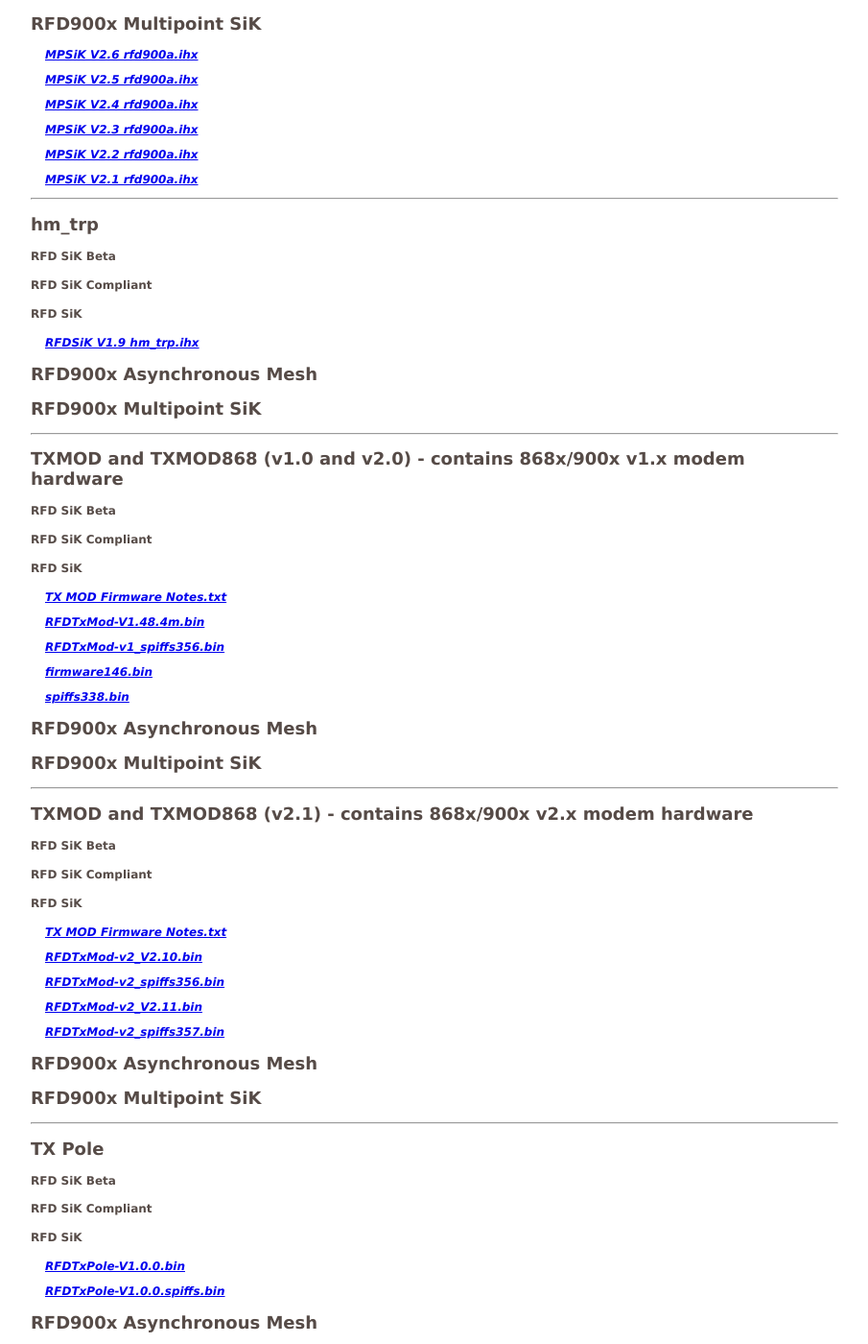
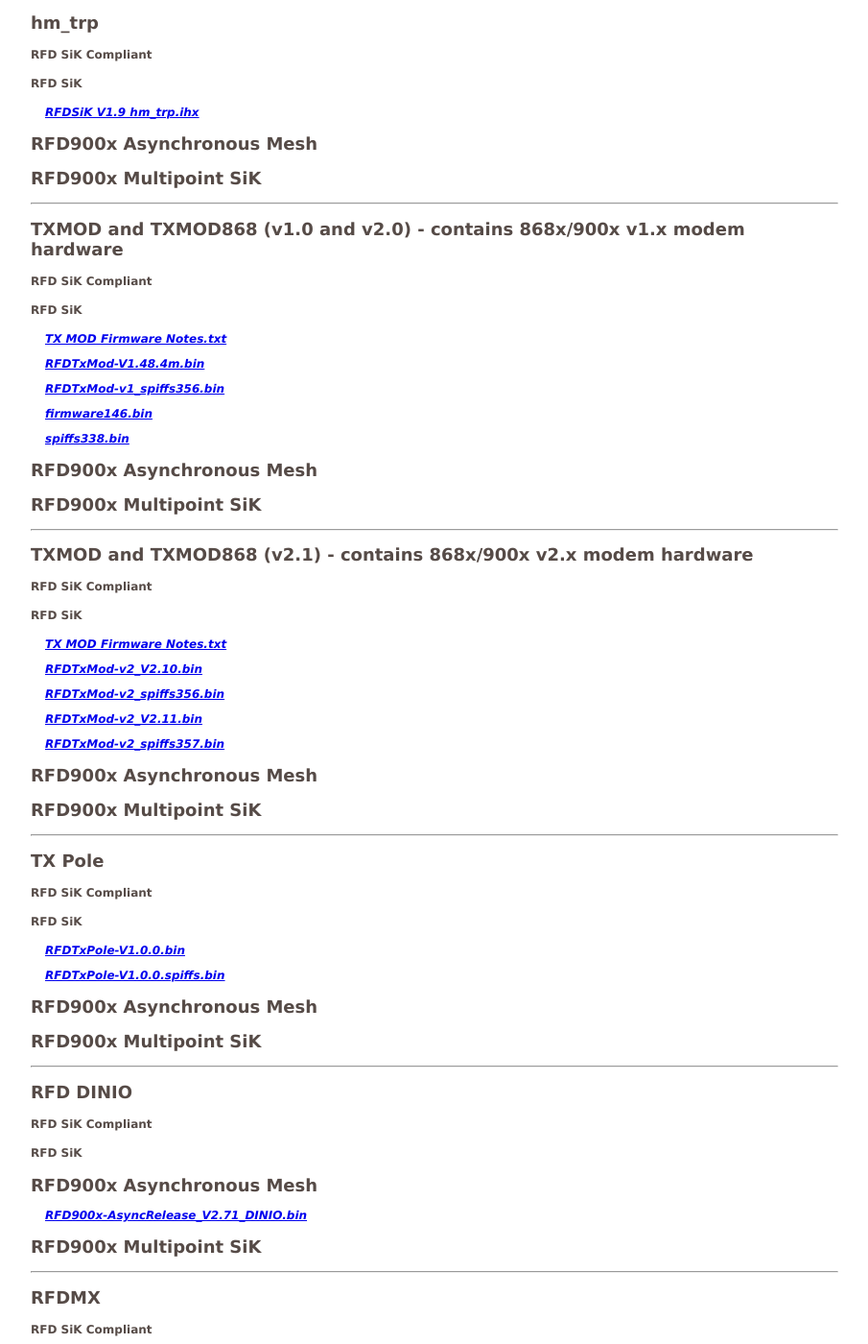
Before and after one commit to RFDesign/rfdesign.github.io, a Jekyll site: the page built from firmware.html, in a window 1280 px wide and 1400 px high, scrolled down 3201 px. Shown: the whole window at 96% size, without its empty margins (176-1081 px from the left). Built offline with Jekyll 4.4.1, drawn with Linux system fonts in a browser that asks for light colours; some of the changed text lies outside the part shown.

Commit message:
Update firmware.html

```diff
--- a/firmware.html
+++ b/firmware.html
@@ -7,13 +7,6 @@ title: Firmware
 <hr/>
 <section>
     <h2>{{modem.modems.heading}}</h2>
-
-    <h4>RFD SiK Beta</h4>
-    {% for file in modem.modems..SIKB %}
-    <address>
-        <p><strong><a href="{{site.baseurl}}/Files/firmware/{{file.file}}">{{file.file}}<a/></strong></p>
-    </address>
-    {% endfor %}
 
     <h4>RFD SiK Compliant</h4>
     {% for file in modem.modems..SIKC %}
```
